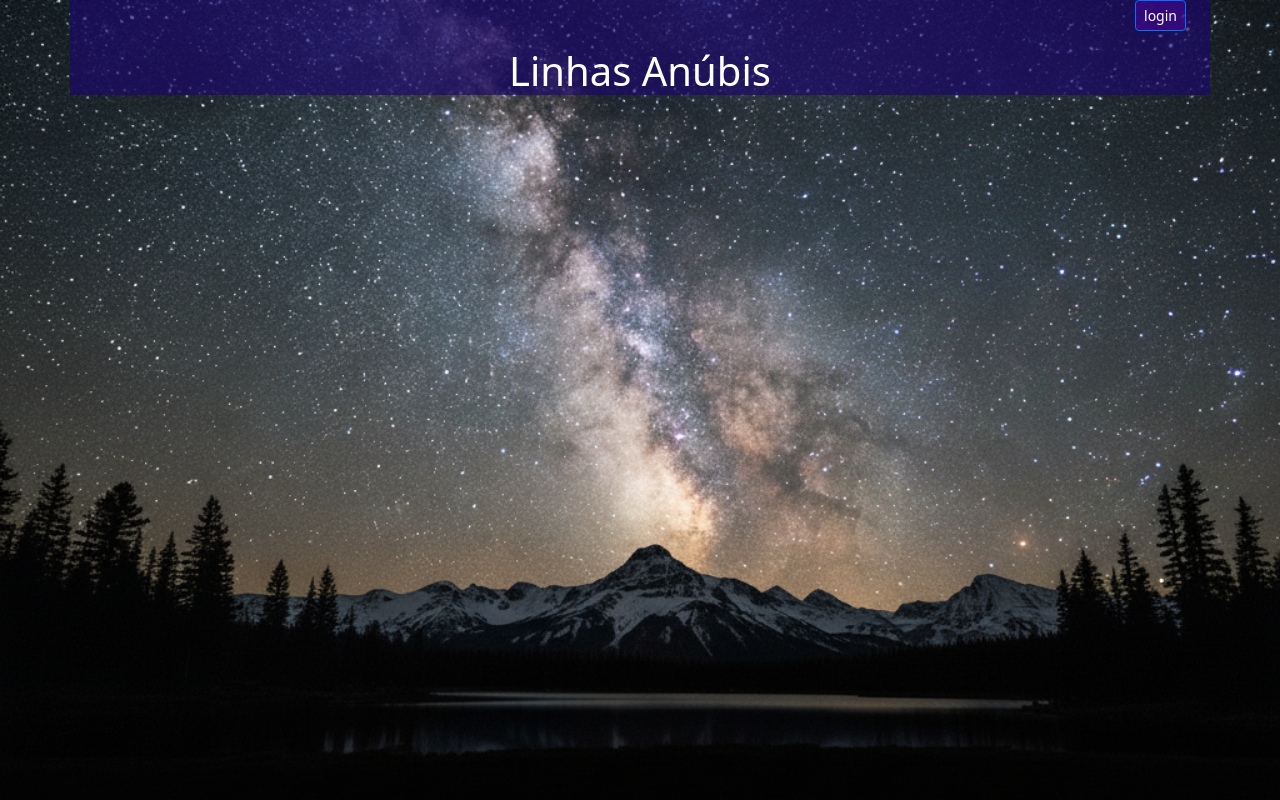
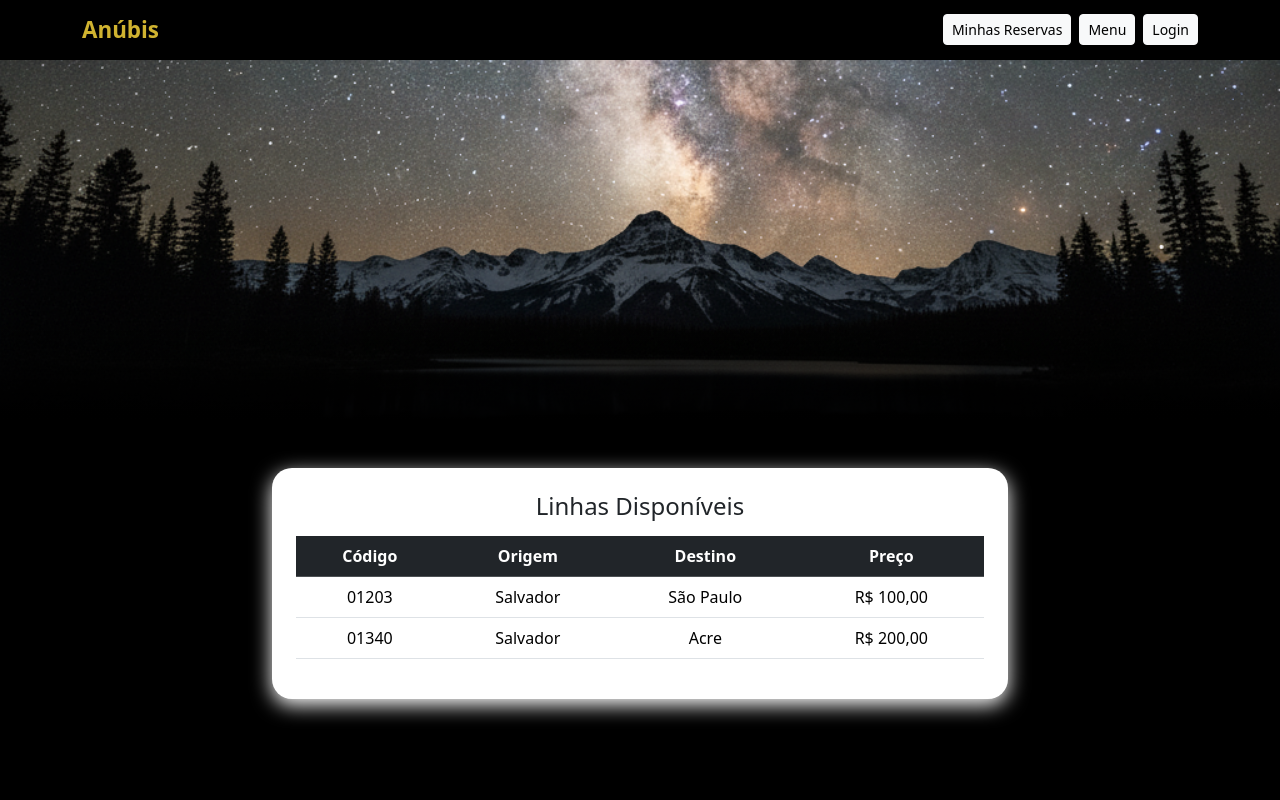
Before and after one commit to FelipeJM8/MinhaLinhaAerea, a Flask app: page / in a window 1280 px wide. Run offline with Flask 3, Linux system fonts and the light colour scheme.

Commit message:
Primeiro polimento da pagina principal
Foi organizado a estrutura inicial da pagina principal do site de linhas aereas.

```diff
--- a/templates/criar.html
+++ b/templates/criar.html
@@ -11,7 +11,7 @@
         body {
             background-image: url('.//static/img/CeuEstrelado.png');
             background-size: cover;
-            background-position: center;
+            background-position: bottom;
             background-repeat: no-repeat;
             background-attachment: fixed;
             background-color: #000033;
--- a/templates/index.html
+++ b/templates/index.html
@@ -1,59 +1,126 @@
 <!doctype html>
-<html lang="en">
-  <head>
+<html lang="pt-br">
+<head>
     <meta charset="utf-8">
     <meta name="viewport" content="width=device-width, initial-scale=1">
-    <title>Inicio</title>
-    <link href="https://cdn.jsdelivr.net/npm/bootstrap@5.3.3/dist/css/bootstrap.min.css" rel="stylesheet" integrity="sha384-QWTKZyjpPEjISv5WaRU9OFeRpok6YctnYmDr5pNlyT2bRjXh0JMhjY6hW+ALEwIH" crossorigin="anonymous">
-  </head>
-  <body>
+    <title>Linhas Anúbis </title>
 
-   <style>
+    <link href="https://cdn.jsdelivr.net/npm/bootstrap@5.3.3/dist/css/bootstrap.min.css" rel="stylesheet">
 
+    <style>
+        body {
+            background-color: #000000;
+        }
 
-     body {
+        .hero {
+            width: 100%;
+            height: 360px;
+            background:
+                linear-gradient(to bottom, rgba(0,0,0,0) 70%, black 100%),
+                url('./static/img/CeuEstrelado.png');
+            background-size: cover;
+            background-position: bottom;
+            background-repeat: no-repeat;
+        }
 
+        .navbar-custom {
+            background-color: #000000;
+        }
 
-       background-image: url('.//static/img/CeuEstrelado.png');
+        .navbar-brand {
+            font-size: 1.4rem;
+            font-weight: bold;
+            color: rgb(208, 179, 48) !important;
+        }
 
-       background-size: cover;
+        .nav-link {
+            color: #ffffff !important;
+        }
 
-       background-position: center;
+        .nav-link:hover {
+            color: rgb(255, 255, 255) !important;
+        }
 
-            background-repeat: no-repeat;
-
-            background-attachment: fixed;
-
-            background-color: #000033;
-        }
-        h1, p {
-            color: white;
-            text-align: center;
+        /* Cartões estilo companhias aéreas */
+        .card-custom {
+            border: none;
+            border-radius: 20px;
+            overflow: hidden;
+            box-shadow: 0 6px 20px rgb(255, 255, 255);
         }
     </style>
-    <div class="container text-center" style ="background-color: rgba(28, 5, 111, 0.636);">
 
+</head>
+<body>
 
-      <div class="center">
-        <div class="container text-end">
-        <a href="{{url_for('login')}}">
-        <button type="submit" name="Conectar-se" class="btn btn-primary btn-sm" style ="background-color: rgba(91, 3, 184, 0.39);" >login</button>
-        </a>
-        <p> </p>
+<!-- NAVBAR -->
+<nav class="navbar navbar-expand-lg navbar-custom">
+    <div class="container d-flex justify-content-between align-items-center">
+
+        <!-- Esquerda -->
+        <a class="navbar-brand" href="/">Anúbis</a>
+
+        <!-- Direita -->
+        <div class="d-flex align-items-center">
+            <a class="btn btn-light btn-sm me-2">
+                Minhas Reservas
+            </a>
+
+            <a class="btn btn-light btn-sm me-2">
+                Menu
+            </a>
+
+            <a href="{{ url_for('login') }}" class="btn btn-light btn-sm">
+                Login
+            </a>
         </div>
-          <ul class="list-group">
+    </div>
+</nav>
 
-          </ul>
-          </div>
+<!-- HERO -->
+<div class="hero"></div>
 
-      <h1 class = "text-center">Linhas Anúbis</h1>
-      <p></p>
+<!-- CONTEÚDO PRINCIPAL -->
+<div class="container mt-5">
 
+    <div class="row justify-content-center">
+        <div class="col-md-8">
+
+            <div class="card card-custom p-4">
+                <h4 class="text-center mb-3">Linhas Disponíveis</h4>
+
+                <table class="table table-hover text-center">
+                    <thead class="table-dark">
+                        <tr>
+                            <th>Código</th>
+                            <th>Origem</th>
+                            <th>Destino</th>
+                            <th>Preço</th>
+                        </tr>
+                    </thead>
+                    <tbody>
+                        <!-- Exemplo (substitua por dados reais) -->
+                        <tr>
+                            <td>01203</td>
+                            <td>Salvador</td>
+                            <td>São Paulo</td>
+                            <td>R$ 100,00</td>
+                        </tr>
+                        <tr>
+                            <td>01340</td>
+                            <td>Salvador</td>
+                            <td>Acre</td>
+                            <td>R$ 200,00</td>
+                        </tr>
+                    </tbody>
+                </table>
 
             </div>
         </div>
-    <script src="https://cdn.jsdelivr.net/npm/bootstrap@5.3.3/dist/js/bootstrap.bundle.min.js" integrity="sha384-YvpcrYf0tY3lHB60NNkmXc5s9fDVZLESaAA55NDzOxhy9GkcIdslK1eN7N6jIeHz" crossorigin="anonymous"></script>
     </div>
 
-  </body>
+</div>
+
+<script src="https://cdn.jsdelivr.net/npm/bootstrap@5.3.3/dist/js/bootstrap.bundle.min.js"></script>
+</body>
 </html>
--- a/templates/login.html
+++ b/templates/login.html
@@ -27,7 +27,7 @@
             background-color: #000033;
         }
         h1, p {
-            color: white;
+            color: rgb(0, 0, 0);
             text-align: center;
         }
     </style>
```
Also changed, not shown: static/img/CeuEstrelado.png.
